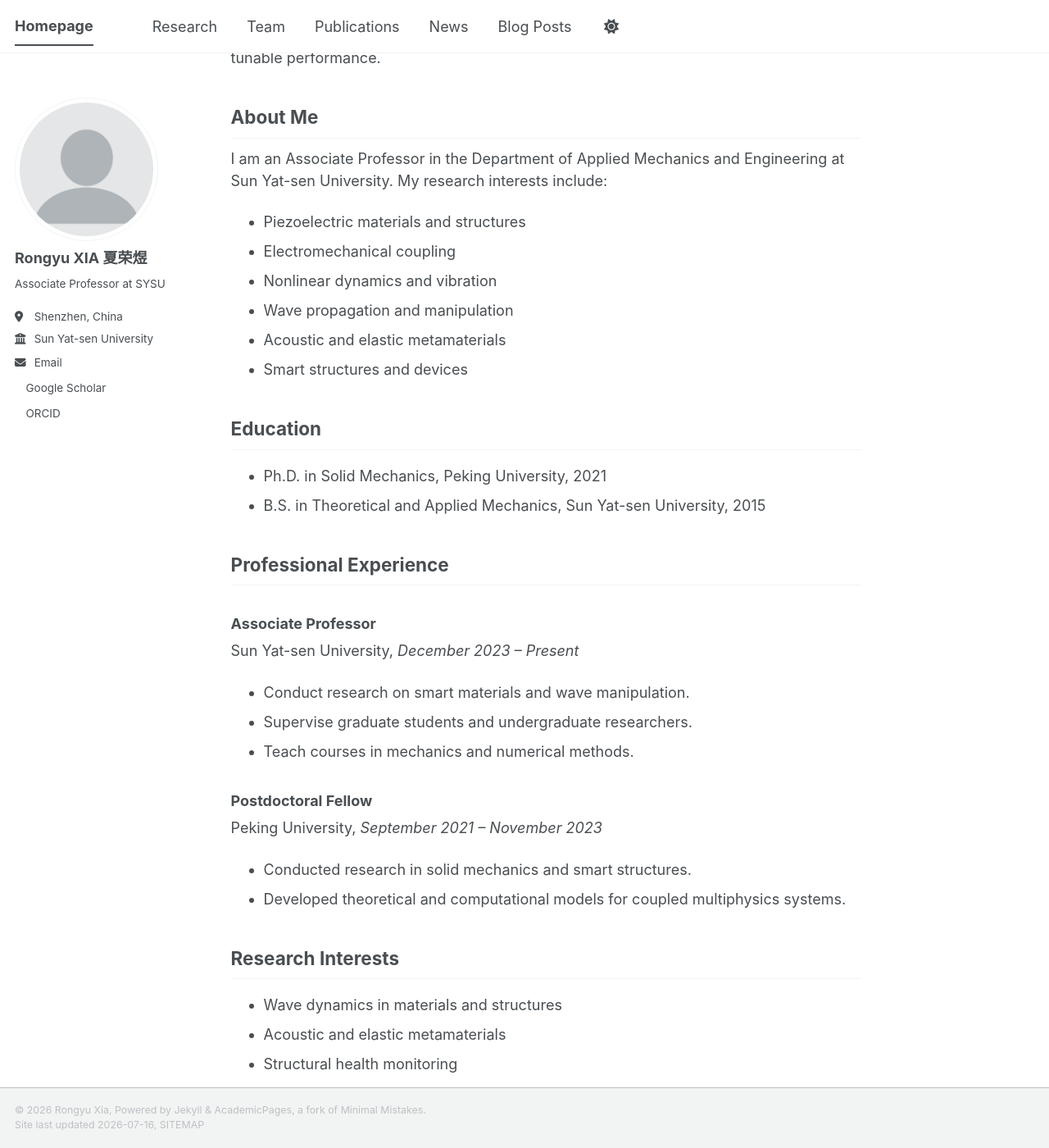
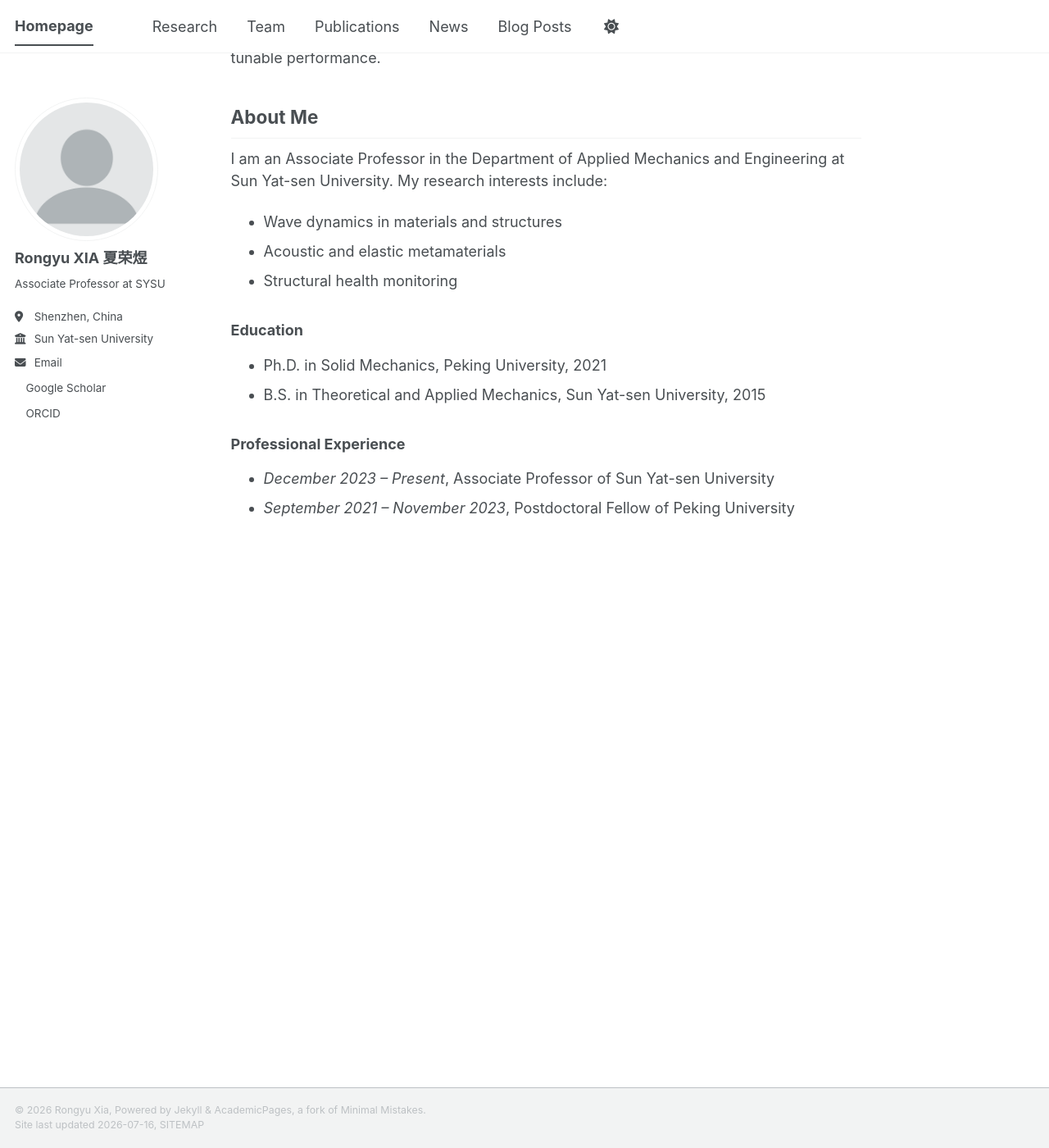
Before and after one commit to RongyuXia/rongyuxia.github.io, a Jekyll site: the page built from _pages/about.md, in a window 1280 px wide and 1400 px high, scrolled down 202 px. Shown: the whole window at 82% size. Built offline with Jekyll 4.4.1, drawn with Linux system fonts in a browser that asks for light colours; a style sheet for code colours, icons or effects is not loaded.

Commit message:
Update about.md

```diff
--- a/_pages/about.md
+++ b/_pages/about.md
@@ -15,39 +15,16 @@ Our research combines theoretical, computational, and experimental approaches to
 
 I am an Associate Professor in the Department of Applied Mechanics and Engineering at Sun Yat-sen University. My research interests include:
 
-* Piezoelectric materials and structures
-* Electromechanical coupling
-* Nonlinear dynamics and vibration
-* Wave propagation and manipulation
-* Acoustic and elastic metamaterials
-* Smart structures and devices
-
-## Education
-
-* Ph.D. in Solid Mechanics, Peking University, 2021
-* B.S. in Theoretical and Applied Mechanics, Sun Yat-sen University, 2015
-
-## Professional Experience
-
-### Associate Professor
-
-Sun Yat-sen University,
-*December 2023 – Present*
-
-- Conduct research on smart materials and wave manipulation.
-- Supervise graduate students and undergraduate researchers.
-- Teach courses in mechanics and numerical methods.
-
-### Postdoctoral Fellow
-
-Peking University,
-*September 2021 – November 2023*
-
-- Conducted research in solid mechanics and smart structures.
-- Developed theoretical and computational models for coupled multiphysics systems.
-
-## Research Interests
-
 * Wave dynamics in materials and structures
 * Acoustic and elastic metamaterials
 * Structural health monitoring
+
+### Education
+
+- Ph.D. in Solid Mechanics, Peking University, 2021
+- B.S. in Theoretical and Applied Mechanics, Sun Yat-sen University, 2015
+
+### Professional Experience
+
+- *December 2023 – Present*, Associate Professor of Sun Yat-sen University
+- *September 2021 – November 2023*, Postdoctoral Fellow of Peking University
```
